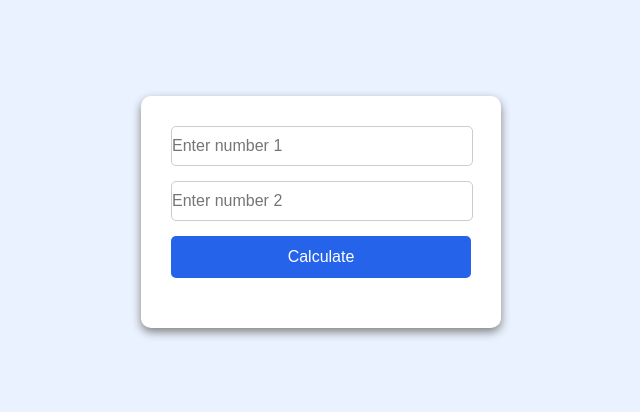
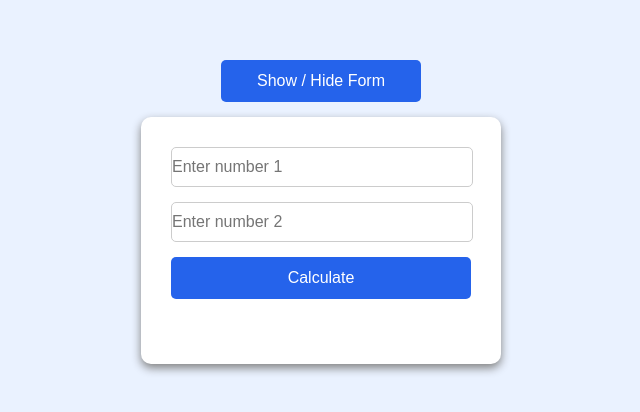
Before and after one commit to julliene29/javascript, a plain HTML site: page index.html in a window 1280 px wide. Shown: the part 188-600 px from the top of the page, without its empty margins (319-959 px from the left). Drawn offline with Linux system fonts and the light colour scheme.

Commit message:
change samething don't work

```diff
--- a/Calculations.js
+++ b/Calculations.js
@@ -1,7 +1,7 @@
 
         function toggleForm(){
-            let form =document.getElementElementById("calculationForm");
-            if(form.calssList.contains("hidden")){
+            let form =document.getElementById("calculationForm");
+            if(form.classList.contains("hidden")){
                 form.classList.remove("hidden");
             }
             else{
--- a/index.html
+++ b/index.html
@@ -7,7 +7,8 @@
     <link rel="stylesheet" href="style.css">
 </head>
 <body>
-    <div class="calculator">
+    <button id="toggleBtn" onclick="toggleForm()">Show / Hide Form</button>
+    <div class="calculator" id="calculationForm">
 
         <input type="number" id="num1" placeholder="Enter number 1"><br>
 
--- a/style.css
+++ b/style.css
@@ -3,6 +3,7 @@ body {
     font-family: 'Poppins', sans-serif;
     background-color: #eaf2ff;
     display: flex;
+    flex-direction: column;
     justify-content: center;
     align-items: center;
     min-height: 100vh;
@@ -35,10 +36,15 @@ button {
     border-radius: 5px;
     cursor: pointer;
     font-size: 16px;
+    margin-bottom: 15px;
 }
 
 button:hover {
     background-color: #1d4ed8;
+}
+
+#toggleBtn {
+    width: 200px;
 }
 
 #result {
@@ -46,3 +52,7 @@ button:hover {
     line-height: 2;
     color: #333;
 }
+
+.hidden {
+    display: none;
+}
```
